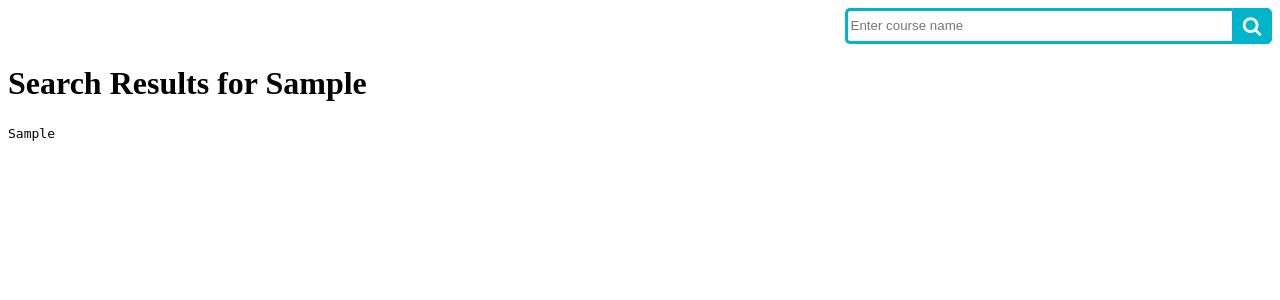
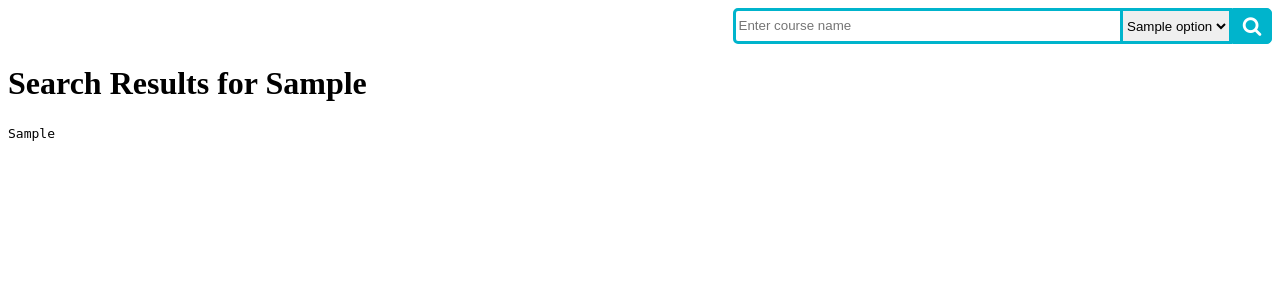
Before and after one commit to CS222-UIUC/course-project-group-46-222, a Flask app: template src/templates/searchPage.html in a window 1280 px wide. Shown: the top 300 px of the page. Run offline with Flask 2, Linux system fonts and the light colour scheme; the template is opened without the code that fills it: most values are stand-ins (such as "Sample title", 1, 10 or a date in 2020); some libraries are stand-ins or nearby versions.

Commit message:
added a box where you can select semesters

```diff
--- a/src/app.py
+++ b/src/app.py
@@ -2,6 +2,7 @@
 from flask import Flask, redirect, url_for, render_template, request, flash
 import scrape
 import get_class_list
+import get_semesters
 
 app = Flask(__name__)
 app.static_folder = 'static'
@@ -27,17 +28,19 @@ def search_page(srch_term):
     """"Displays the classes and the GPA after receiving input"""
     data_frame = get_class_list.get_class_list(srch_term)
     languages = scrape.scrape()
+    options = get_semesters.get_semesters()
     data_frame = data_frame[['Subject', 'Number','Course Title']].rename_axis(None)
     data_frame['Course Title'] = (data_frame['Course Title']
                                   .apply(lambda x: f'<a href="{x}">{x}</a>'))
-    return render_template("searchPage.html", data_table = data_frame.to_html(header="true", table_id="table",index=False, escape=False), srch_term = srch_term, languages=languages)
+    return render_template("searchPage.html", data_table = data_frame.to_html(header="true", table_id="table",index=False, escape=False), srch_term = srch_term, languages=languages, options=options)
 
 
 @app.route('/searchPage/<srch_term>/<class_num>')
 def look_up_class(srch_term, class_num):
     """"Actually shows all of the GPAs and the info we have about a certain class such as CS 124"""
     languages = scrape.scrape()
-    return render_template('displayData.html', class1=class_num, languages = languages)
+    options = get_semesters.get_semesters()
+    return render_template('displayData.html', class1=class_num, languages = languages, options=options)
 
 
 if __name__ == '__main__':
--- a/src/templates/searchPage.html
+++ b/src/templates/searchPage.html
@@ -27,11 +27,14 @@
     cursor: pointer;
     font-size: 20px;
     }
-
+    .semester{
+      border: 3px solid #00B4CC;
+      border-left: none;
+    }
     .searchTerm {
       width: 30%;
       border: 3px solid #00B4CC;
-      border-right: none;
+
       padding: 2.25px;
       height: 70%;
       border-radius: 5px 0 0 5px;
@@ -42,9 +45,9 @@
       }
 
       .search {
-      width: 100%;
-      position: relative;
-      display: flex;
+        width: 100%;
+        display: flex;
+
     }
 
 
@@ -72,12 +75,23 @@
     <div class="container">
 
    <form action = "/" method="POST">
-    <div style="display: flex; justify-content: flex-end">
+    <div style="display: flex; margin: auto;">
     <div class="search">
+
     <input name="type" id="tags" placeholder="Enter course name" class="searchTerm" oninput="this.value = this.value.toUpperCase()">
+    <form class="semester" action="/action_page.php">
+      <select name="cars" id="cars" class="semester">
+        {% for option in options %}
+          <option value="{{ option }}"> {{ option }}</option>
+        {% endfor %}
+      </select>
+      <br><br>
+    </form>
     <button type="submit" class="searchButton">
       <i class="fa fa-search"></i>
   </button>
+
+
 </div>
 </div>
   </form>
```
Also changed, not shown: src/get_semesters.py (added, +17 -0 lines), src/get_class_list.py (line endings or trailing spaces).
